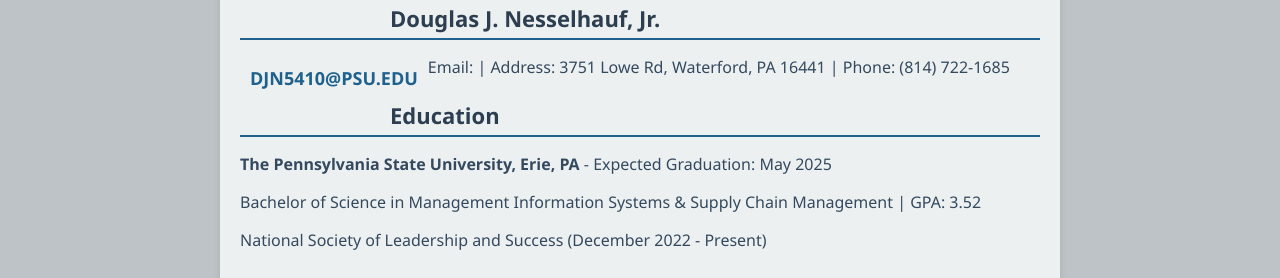
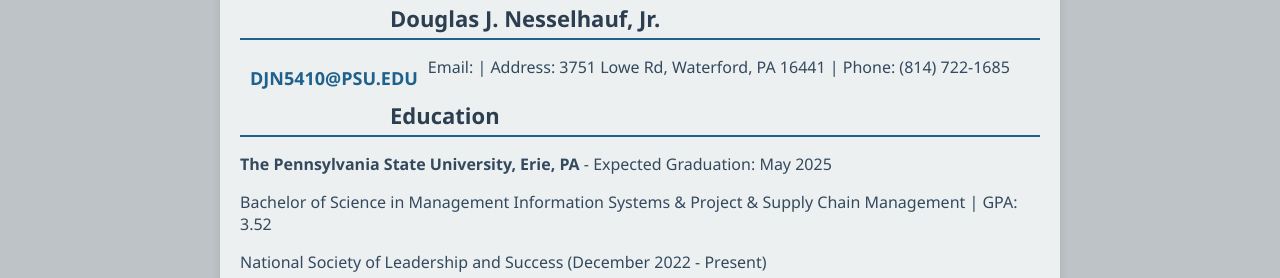
Before and after one commit to dougnesse/Doug-s_Portfolio, a plain HTML site: page docs/education.html in a window 1280 px wide. Shown: the part 499-777 px from the top of the page. Drawn offline with Linux system fonts and the light colour scheme.

Commit message:
Updating education.html

```diff
--- a/docs/education.html
+++ b/docs/education.html
@@ -34,7 +34,7 @@
 
     <h3>Education</h3>
     <p><strong>The Pennsylvania State University, Erie, PA</strong> - Expected Graduation: May 2025</p>
-    <p>Bachelor of Science in Management Information Systems & Supply Chain Management | GPA: 3.52</p>
+    <p>Bachelor of Science in Management Information Systems & Project & Supply Chain Management | GPA: 3.52</p>
     <p>National Society of Leadership and Success (December 2022 - Present)</p>
 
     <h3>Professional Experience</h3>
```
